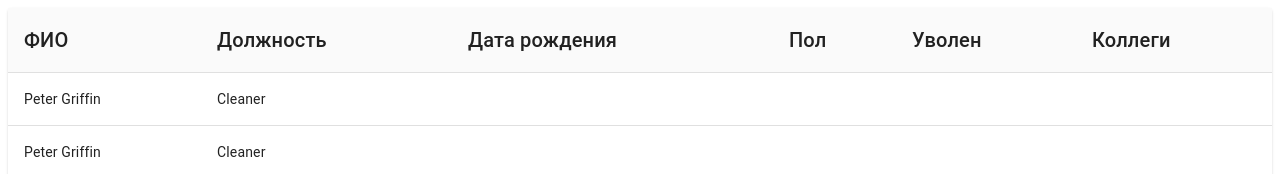
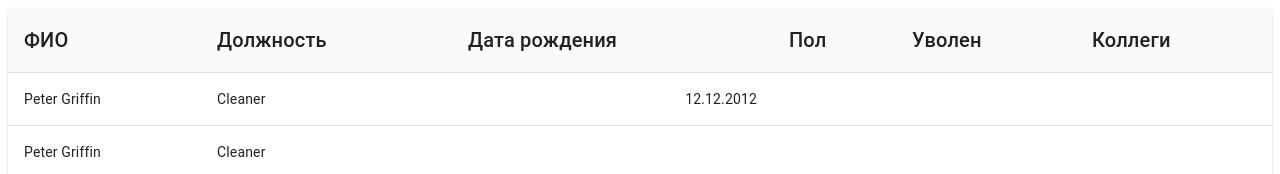
Before and after one commit to MarkiGrig/green-data, a React (Create React App) app: page / in a window 1280 px wide. Shown: the top 174 px of the page. Built offline with nearby package versions, Linux system fonts and the light colour scheme.

Commit message:
feat: align types

```diff
--- a/src/components/CustomTableRow/CustomTableRow.js
+++ b/src/components/CustomTableRow/CustomTableRow.js
@@ -1,6 +1,23 @@
 import React from 'react';
 import TableCell from '@material-ui/core/TableCell';
 import TableRow from '@material-ui/core/TableRow';
+
+const chooseAlign = (contentType) => {
+    switch (contentType) {
+    case 'string': {
+        return 'left';
+    }
+    case 'number': {
+        return 'right';
+    }
+    case 'list': {
+        return 'left';
+    }
+    default: {
+        return 'left';
+    }
+    }
+};
 
 const CustomTableRow = ({ row, handleRowClick, isActive, columns }) => (
     <TableRow
@@ -16,7 +33,10 @@ const CustomTableRow = ({ row, handleRowClick, isActive, columns }) => (
         {Object.keys(row)
             .filter(key => key !== 'id')
             .map((employeeProperty, index) => (
-                <TableCell key={ `${row.id}_${index}` }>
+                <TableCell
+                    key={ `${row.id}_${index}` }
+                    align={ chooseAlign(columns[index].content) }
+                >
                     {columns[index].required ?
                         row[employeeProperty] ? row[employeeProperty] : 'Обязательное поле'
                         : row[employeeProperty]}
--- a/src/components/Table/EmployeeTableContainer.js
+++ b/src/components/Table/EmployeeTableContainer.js
@@ -4,12 +4,12 @@ import { shallowEqual, useSelector } from 'react-redux';
 import CustomTableRowContainer from '../CustomTableRow/CustomTableRowContainer';
 
 const columns = [
-    { id: 'fullName',  label: 'ФИО', required: true },
-    { id: 'position', label: 'Должность', required: true },
-    { id: 'birthDate', label: 'Дата рождения', required: false },
-    { id: 'sex', label: 'Пол', required: false },
-    { id: 'isDismissed', label: 'Уволен', required: false },
-    { id: 'colleagues', label: 'Коллеги', required: false }
+    { id: 'fullName',  label: 'ФИО', required: true, content: 'string' },
+    { id: 'position', label: 'Должность', required: true, content: 'string' },
+    { id: 'birthDate', label: 'Дата рождения', required: false, content: 'number' },
+    { id: 'sex', label: 'Пол', required: false, content: 'string' },
+    { id: 'isDismissed', label: 'Уволен', required: false, content: 'string' },
+    { id: 'colleagues', label: 'Коллеги', required: false, content: 'list-string' }
 ];
 
 const EmployeeTableContainer = () => {
--- a/src/index.js
+++ b/src/index.js
@@ -20,7 +20,7 @@ const initialState = {
             id: 'air',
             name: 'Peter Griffin',
             position: 'Cleaner',
-            birthDay: null,
+            birthDay: '12.12.2012',
             sex: null,
             isDismissed: null,
             colleagues: null
```
